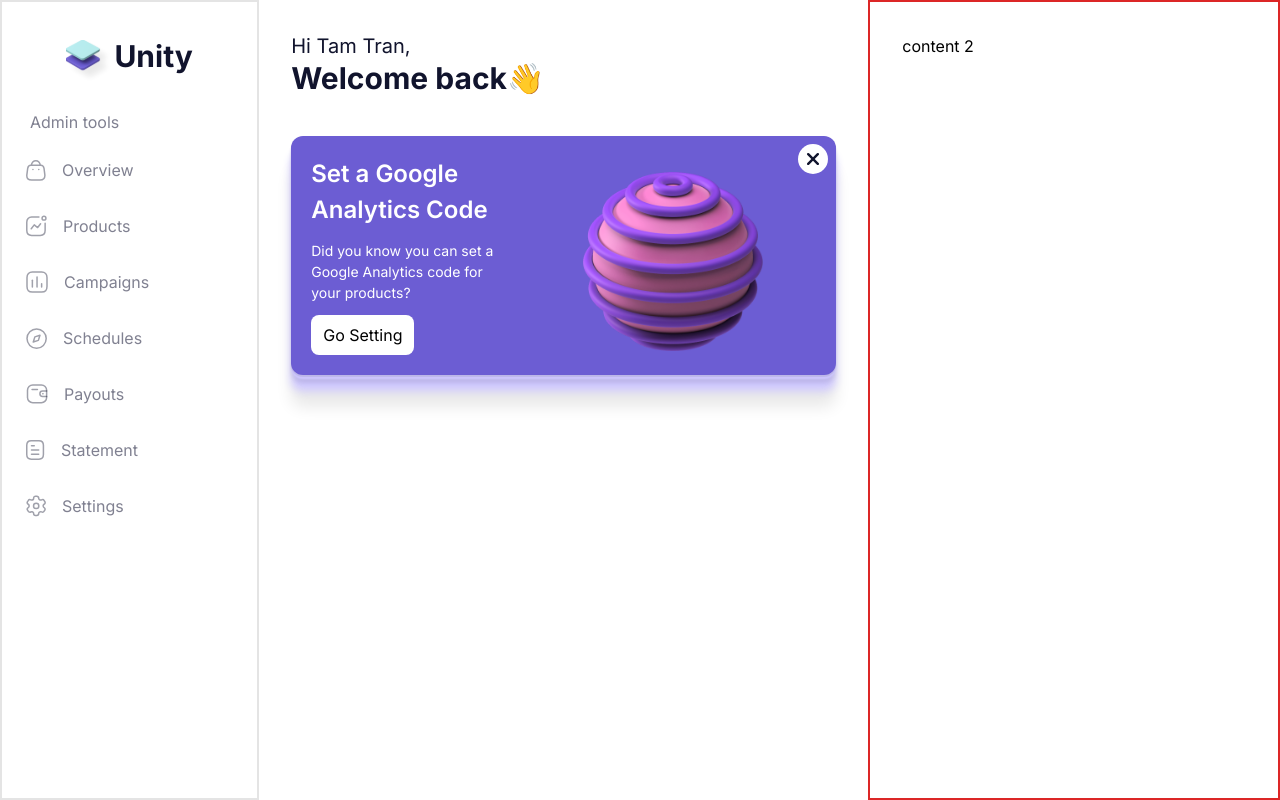
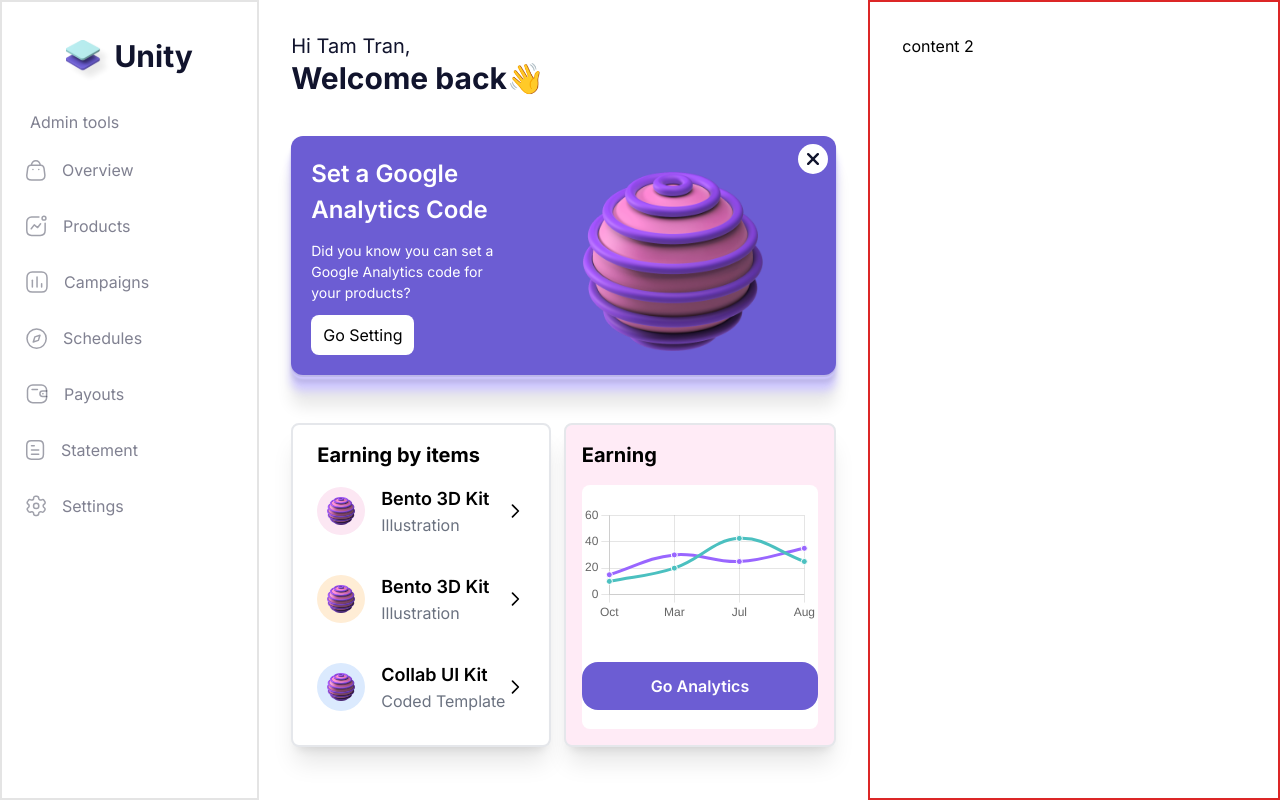
Before and after one commit to 1hojiakbar/unity-dashboard, a React (Vite) app: page / in a window 1280 px wide. Built offline with nearby package versions, Linux system fonts and the light colour scheme.

Commit message:
overview cards

```diff
--- a/package.json
+++ b/package.json
@@ -10,7 +10,13 @@
     "preview": "vite preview"
   },
   "dependencies": {
+    "@emotion/react": "^11.13.0",
+    "@emotion/styled": "^11.13.0",
+    "@mui/material": "^5.16.5",
+    "@mui/x-charts": "^7.11.1",
+    "chart.js": "^4.4.3",
     "react": "^18.3.1",
+    "react-chartjs-2": "^5.2.0",
     "react-dom": "^18.3.1",
     "react-router-dom": "^6.25.1",
     "styled-components": "^6.1.12"
--- a/src/pages/Overview/Overview.tsx
+++ b/src/pages/Overview/Overview.tsx
@@ -1,11 +1,13 @@
 import { Button } from "../../components/Generic";
 import { CenterBox } from "./style";
 import closeIcon from "../../assets/icons/i-remove.svg";
+import { data, items, options } from "../../utils/overview";
+import { Line } from "react-chartjs-2";
 
 const Overview = () => {
   return (
     <div>
-      <div className="flex justify-between w-full">
+      <div className="flex justify-between w-full overflow-scroll">
         <div className="p-8 w-3/4 h-screen">
           <div>
             <h1 className="text-xl md:text-xm lg:text-xl text-custom-dark-blue">
@@ -30,6 +32,63 @@ const Overview = () => {
               Go Setting
             </Button>
           </CenterBox>
+          <div className="flex justify-between my-12">
+            <div className="max-w-sm h-max bg-white rounded-lg shadow-xl border-2 border-gray-200 overflow-hidden">
+              <div className="flex flex-col px-6 py-4">
+                <h2 className="font-bold text-xl mb-4">Earning by items</h2>
+                <ul className="flex flex-col gap-5">
+                  {items.map((item) => (
+                    <li key={item.id} className="flex items-center mb-4">
+                      <div
+                        className={`w-12 h-12 rounded-full ${item.color} flex items-center justify-center mr-4`}
+                      >
+                        <div className={`${item.color} rounded-xl`}>
+                          <img
+                            src={item.imgSrc}
+                            alt={item.title}
+                            className="w-7 h-7"
+                          />
+                        </div>
+                      </div>
+                      <div>
+                        <h3 className="text-lg font-semibold text-black">
+                          {item.title}
+                        </h3>
+                        <p className="text-gray-500">{item.subtitle}</p>
+                      </div>
+                      <div className="ml-auto text-black">
+                        <svg
+                          className="w-5 h-5"
+                          fill="none"
+                          stroke="currentColor"
+                          viewBox="0 0 24 24"
+                          xmlns="http://www.w3.org/2000/svg"
+                        >
+                          <path
+                            strokeLinecap="round"
+                            strokeLinejoin="round"
+                            strokeWidth="2"
+                            d="M9 5l7 7-7 7"
+                          ></path>
+                        </svg>
+                      </div>
+                    </li>
+                  ))}
+                </ul>
+              </div>
+            </div>
+            <div className="bg-card-bg rounded-lg w-1/2 shadow-xl border-2 border-gray-200 overflow-hidden">
+              <div className="flex flex-col p-4 w-full h-full">
+                <h2 className="font-bold text-xl mb-4">Earning</h2>
+                <div className="flex items-center flex-col justify-around rounded-lg h-full bg-white">
+                  <Line data={data} options={options} />
+                  <Button className="flex items-center justify-center bg-active-color w-full py-4 rounded-2xl h-12 text-white text-md font-semibold">
+                    Go Analytics
+                  </Button>
+                </div>
+              </div>
+            </div>
+          </div>
         </div>
         <div className="w-2/4 border-2 p-8 border-red-600 h-screen">
           <h1>content 2</h1>
--- /dev/null
+++ b/src/utils/overview.ts
@@ -0,0 +1,109 @@
+import img from "../assets/images/main-bg.png";
+import {
+  Chart as ChartJS,
+  CategoryScale,
+  LinearScale,
+  PointElement,
+  LineElement,
+  Title,
+  Tooltip,
+  Legend,
+} from "chart.js";
+
+ChartJS.register(
+  CategoryScale,
+  LinearScale,
+  PointElement,
+  LineElement,
+  Title,
+  Tooltip,
+  Legend
+);
+
+interface ItemsData {
+  id: number;
+  title: string;
+  subtitle: string;
+  color: string;
+  imgSrc: string;
+}
+
+type CardItems = ItemsData[];
+
+const items: CardItems = [
+  {
+    id: 1,
+    title: "Bento 3D Kit",
+    subtitle: "Illustration",
+    color: "bg-pink-100",
+    imgSrc: img,
+  },
+  {
+    id: 2,
+    title: "Bento 3D Kit",
+    subtitle: "Illustration",
+    color: "bg-orange-100",
+    imgSrc: img,
+  },
+  {
+    id: 3,
+    title: "Collab UI Kit",
+    subtitle: "Coded Template",
+    color: "bg-blue-100",
+    imgSrc: img,
+  },
+];
+
+export { items };
+
+export const data = {
+  labels: ["Oct", "Mar", "Jul", "Aug"],
+  datasets: [
+    {
+      label: "Dataset 1",
+      data: [10, 20, 42.5, 25],
+      borderColor: "rgba(75, 192, 192, 1)",
+      backgroundColor: "rgba(75, 192, 192, 0.2)",
+      pointBackgroundColor: "rgba(75, 192, 192, 1)",
+      pointBorderColor: "#fff",
+      pointHoverBackgroundColor: "#fff",
+      pointHoverBorderColor: "rgba(75, 192, 192, 1)",
+      fill: true,
+      tension: 0.4,
+    },
+    {
+      label: "Dataset 2",
+      data: [15, 30, 25, 35],
+      borderColor: "rgba(153, 102, 255, 1)",
+      backgroundColor: "rgba(153, 102, 255, 0.2)",
+      pointBackgroundColor: "rgba(153, 102, 255, 1)",
+      pointBorderColor: "#fff",
+      pointHoverBackgroundColor: "#fff",
+      pointHoverBorderColor: "rgba(153, 102, 255, 1)",
+      fill: true,
+      tension: 0.4,
+    },
+  ],
+};
+
+export const options = {
+  responsive: true,
+  plugins: {
+    legend: {
+      display: false,
+    },
+    tooltip: {
+      callbacks: {
+        label: function (context: any) {
+          return `${context.raw}`;
+        },
+      },
+    },
+  },
+  scales: {
+    y: {
+      beginAtZero: true,
+      max: 60,
+    },
+  },
+};
--- a/tailwind.config.js
+++ b/tailwind.config.js
@@ -12,6 +12,7 @@ export default {
         secondary: "rgb(128, 129, 145)",
         font: `"Inter", sans-serif`,
         "white-color": "rgb(255, 255, 255)",
+        "card-bg": "rgb(255, 235, 246)",
       },
     },
   },
```
Also changed, not shown: 2 other files (tests, documents, lock files or other folders).
